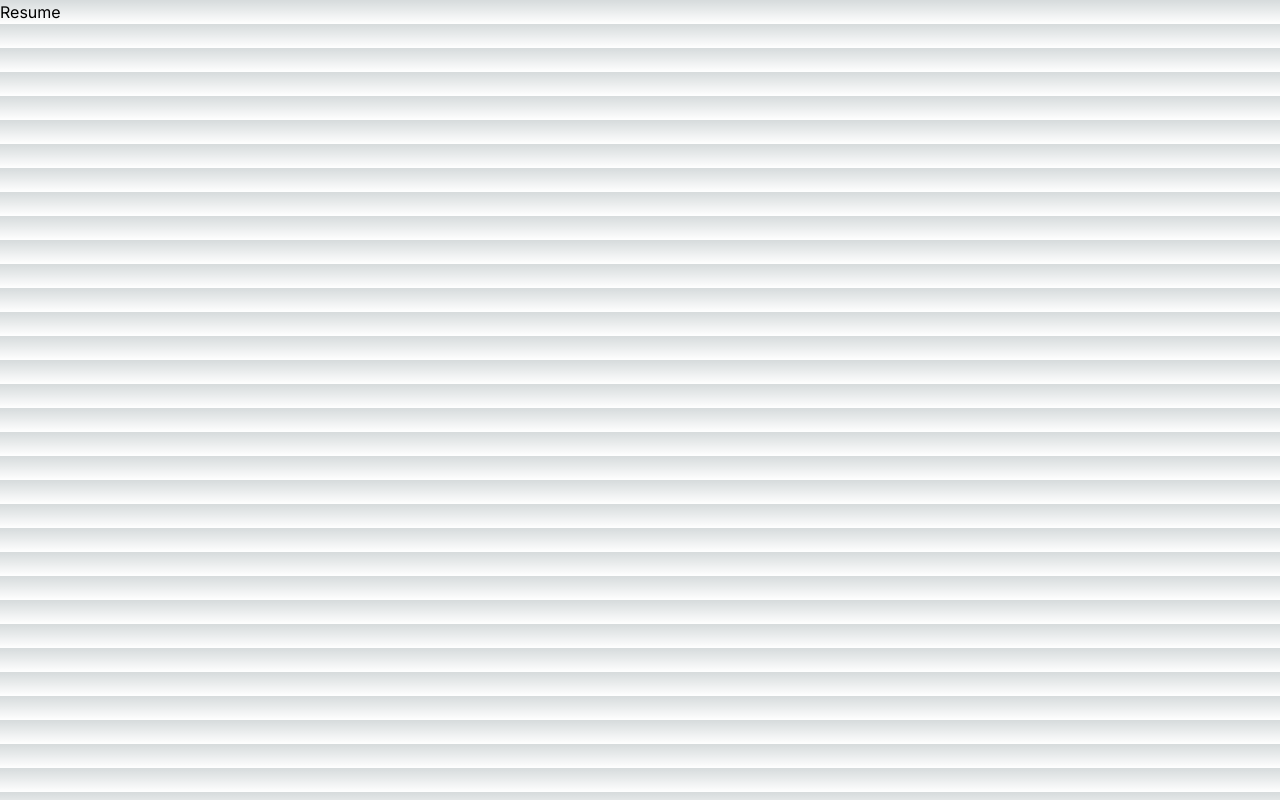
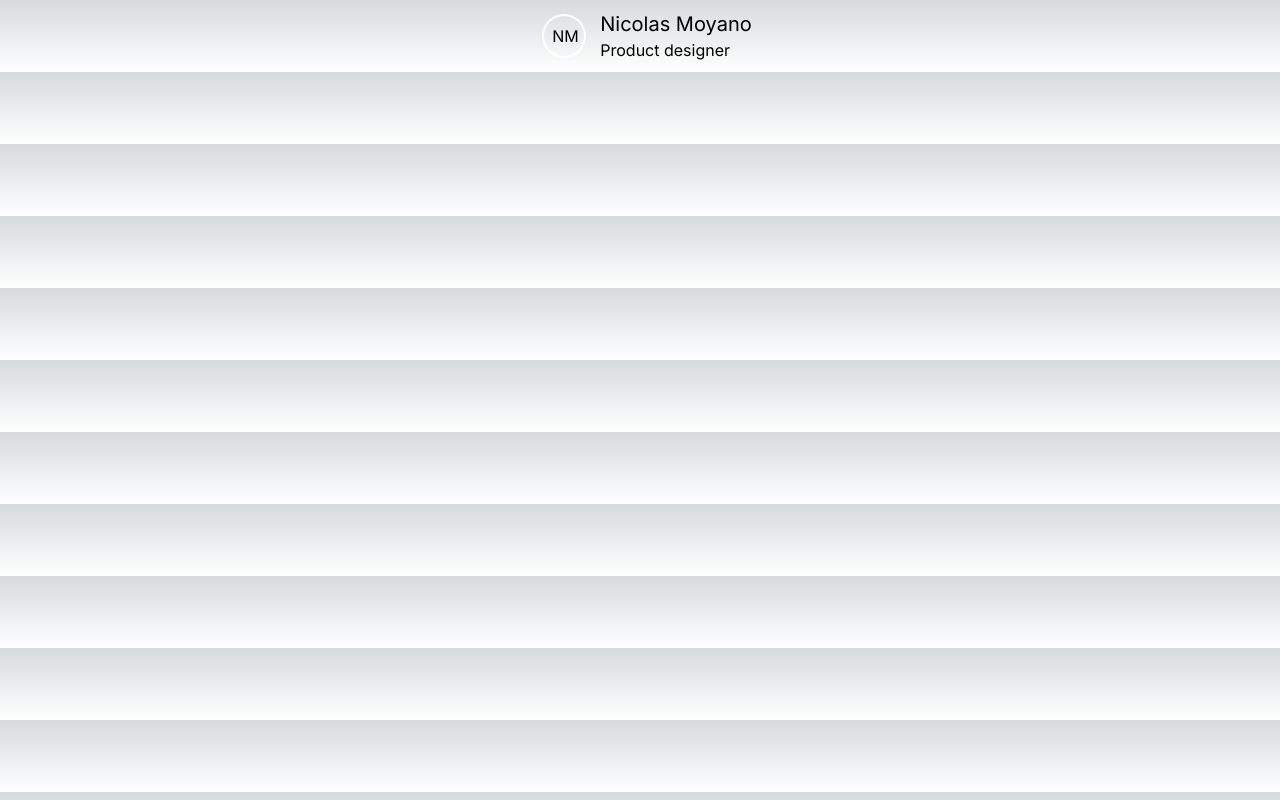
Before and after one commit to nicolasmoyano/Portfolio, a Next.js app: page /Resume in a window 1280 px wide. Built offline with nearby package versions, Linux system fonts and the light colour scheme.

Commit message:
Updated Resume page

```diff
--- a/app/Resume/page.tsx
+++ b/app/Resume/page.tsx
@@ -2,7 +2,13 @@ import React from 'react'
 
 const Resume = () => {
   return (
-    <div>Resume</div>
+    <div className='flex justify-center items-center'>
+        <div className='inline-block h-10 w-10 rounded-full ring-2 ring-white p-2 m-4'>NM</div>
+        <div className='flex flex-col'>
+        <div className='text-xl'>Nicolas Moyano</div>
+        <div>Product designer</div>
+        </div>
+    </div>
   )
 }
 
```
